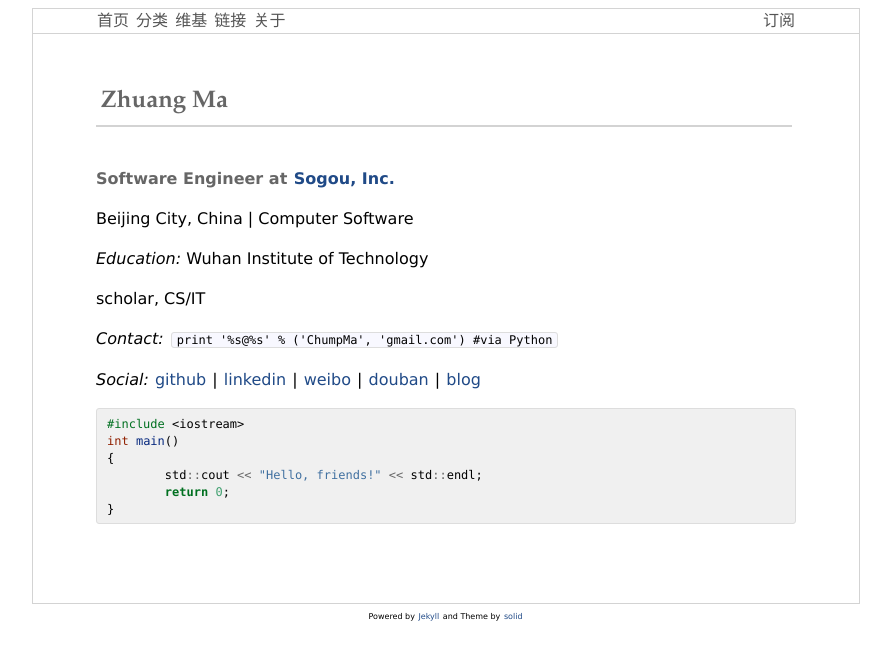
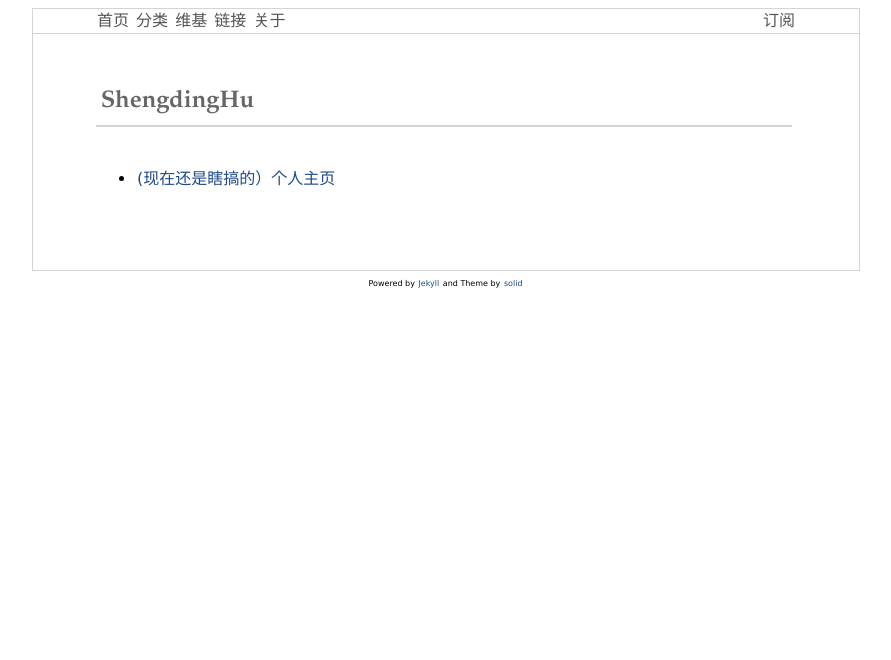
Before and after one commit to ShengdingHu/Blogs, a Jekyll site: the page built from pages/about.md, in a window 1280 px wide. Shown: the top 660 px of the page, without its empty margins (194-1085 px from the left). Built offline with Jekyll 4.4.1, drawn with Linux system fonts in a browser that asks for light colours; comment, search, counter and statistics services are not loaded.

Commit message:
modification

````diff
--- a/pages/about.md
+++ b/pages/about.md
@@ -1,28 +1,11 @@
 ---
 layout: page
-title: Zhuang Ma
-description: Zhuang Ma的个人简介。
-keywords: Zhuang Ma, 马壮
+title: ShengdingHu
+description: ShengdingHu的个人简介。
+keywords: ShengdingHu, 胡声鼎
 permalink: /about/
 ---
 
-**Software Engineer at [Sogou, Inc.](http://www.sogou.com)**
-
-Beijing City, China \| Computer Software
-
-*Education:* Wuhan Institute of Technology
-
-scholar, CS/IT
-
-*Contact:* `print '%s@%s' % ('ChumpMa', 'gmail.com')  #via Python`
-
-*Social:*  [github](http://github.com/mzlogin) \| [linkedin](http://www.linkedin.com/in/mazhuang) \| [weibo](http://weibo.com/mzlogin) \| [douban](http://www.douban.com/people/freedim/) \| [blog](http://mazhuang.org)
-
-```c++
-#include <iostream>
-int main()
-{
-	std::cout << "Hello, friends!" << std::endl;
-	return 0;
-}
-```
+<ul>
+<li><a href="http://shengdinghu.github.io/">(现在还是瞎搞的）个人主页</a></li>
+</ul>
````
Also changed, not shown: pages/404.md (+6 -2 lines), pages/links.md (+6 -2 lines).
